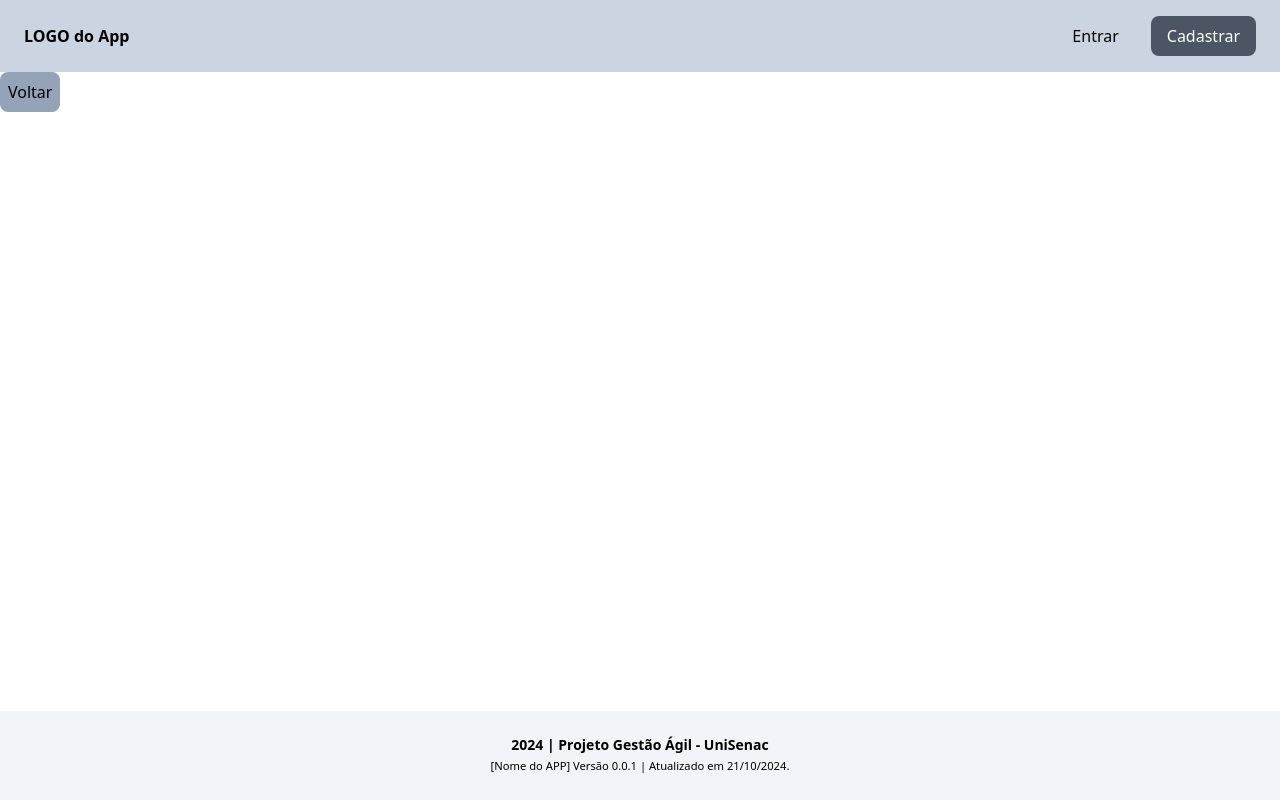
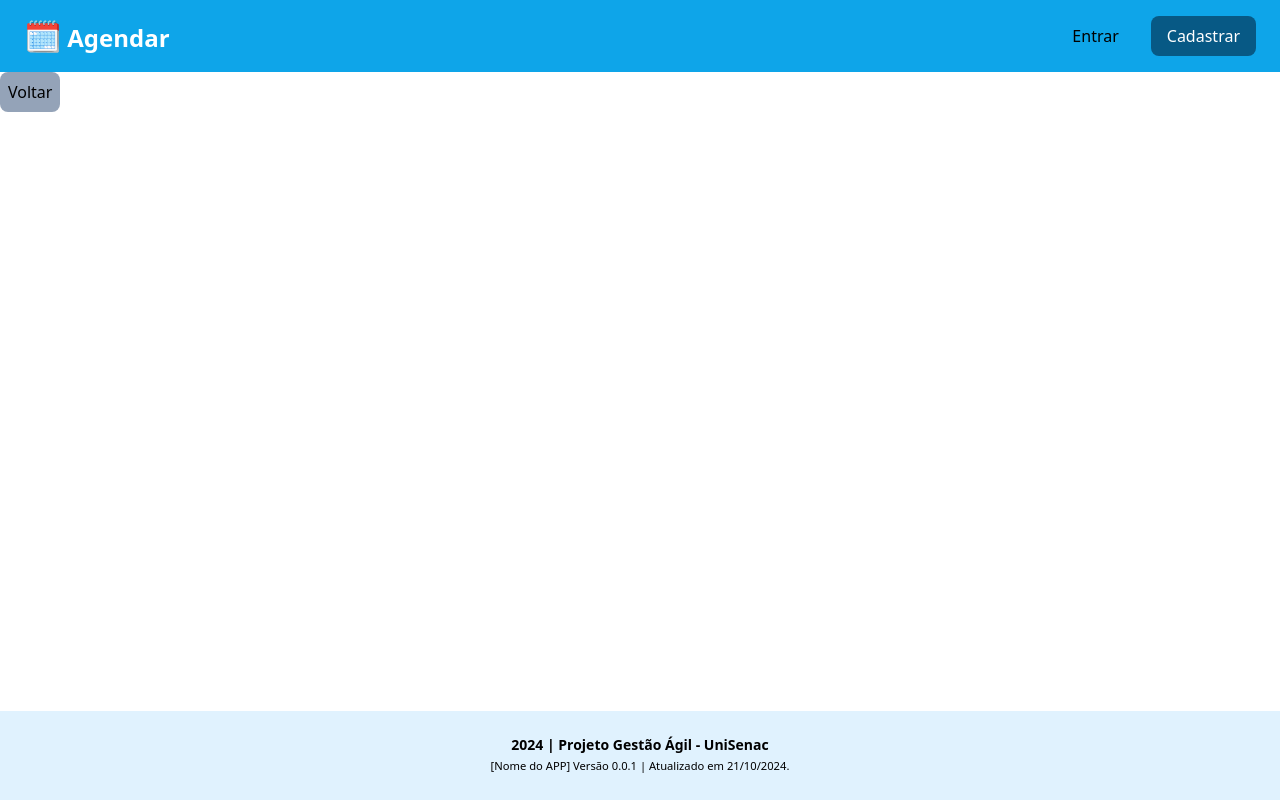
Before and after one commit to marcelopoars/projeto-front-senac, a Next.js app: page /login in a window 1280 px wide. Built offline with nearby package versions, Linux system fonts and the light colour scheme.

Commit message:
feat: apply color pattern to Header and Footer components

```diff
--- a/src/app/components/footer/footer.tsx
+++ b/src/app/components/footer/footer.tsx
@@ -1,6 +1,6 @@
 export function Footer() {
   return (
-    <footer className=" bg-slate-100 text-sm text-center p-6">
+    <footer className=" bg-sky-100 text-sm text-center p-6">
       <p className="font-semibold">2024 | Projeto Gestão Ágil - UniSenac</p>
       <small>[Nome do APP] Versão 0.0.1 | Atualizado em 21/10/2024.</small>
     </footer>
--- a/src/app/components/header/header.tsx
+++ b/src/app/components/header/header.tsx
@@ -2,15 +2,20 @@ import Link from "next/link";
 
 export function Header() {
   return (
-    <header className="bg-slate-300">
+    <header className="bg-sky-500">
       <div className="container flex items-center justify-between py-4 px-6">
-        <h1 className="font-bold">LOGO do App</h1>
+        <h1 className="font-bold text-white text-2xl">
+          <span className="text-3xl">🗓️</span> Agendar
+        </h1>
 
         <nav className="flex gap-4">
           <Link href="/login" className="rounded-lg py-2 px-4">
             Entrar
           </Link>
-          <Link href="/login" className="bg-gray-600 rounded-lg text-white py-2 px-4">
+          <Link
+            href="/login"
+            className="bg-sky-800 rounded-lg text-white py-2 px-4"
+          >
             Cadastrar
           </Link>
         </nav>
```
